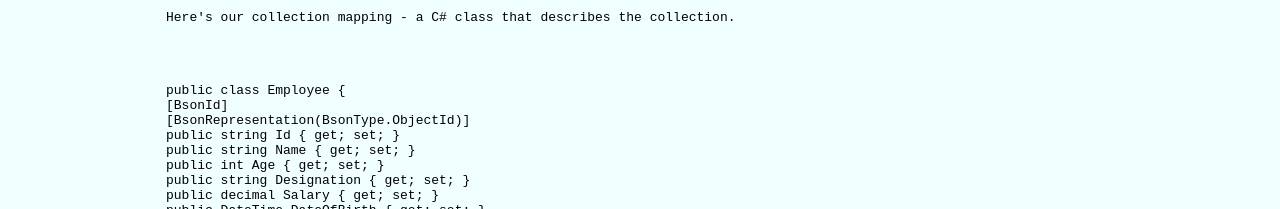
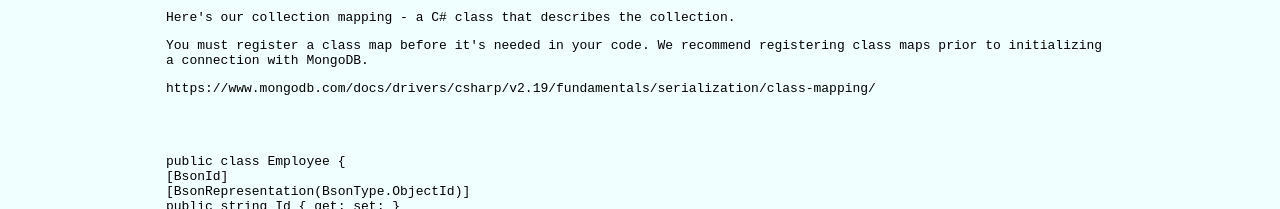
Before and after one commit to kdowd/MongoFilters, a plain HTML site: page index.html in a window 1280 px wide. Shown: the part 591-800 px from the top of the page. Drawn offline with Linux system fonts and the light colour scheme.

```diff
--- a/index.html
+++ b/index.html
@@ -46,6 +46,9 @@
                 </fw-accordion-title>
                 <fw-accordion-body>
                     <p>Here's our collection mapping - a C# class that describes the collection.</p>
+                    <p>You must register a class map before it's needed in your code. We recommend registering class
+                        maps prior to initializing a connection with MongoDB.</p>
+                    <p>https://www.mongodb.com/docs/drivers/csharp/v2.19/fundamentals/serialization/class-mapping/</p>
                     <pre>
                         <code>
 
```
